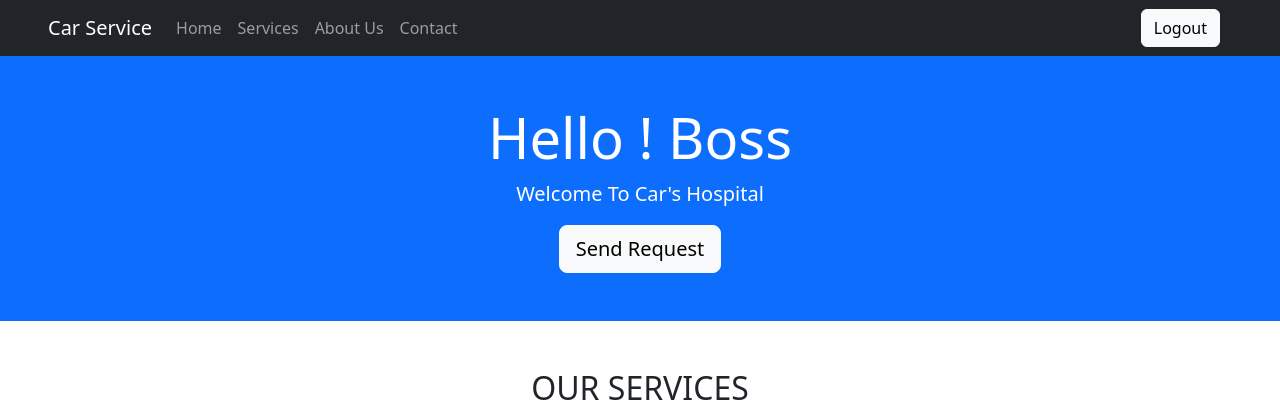
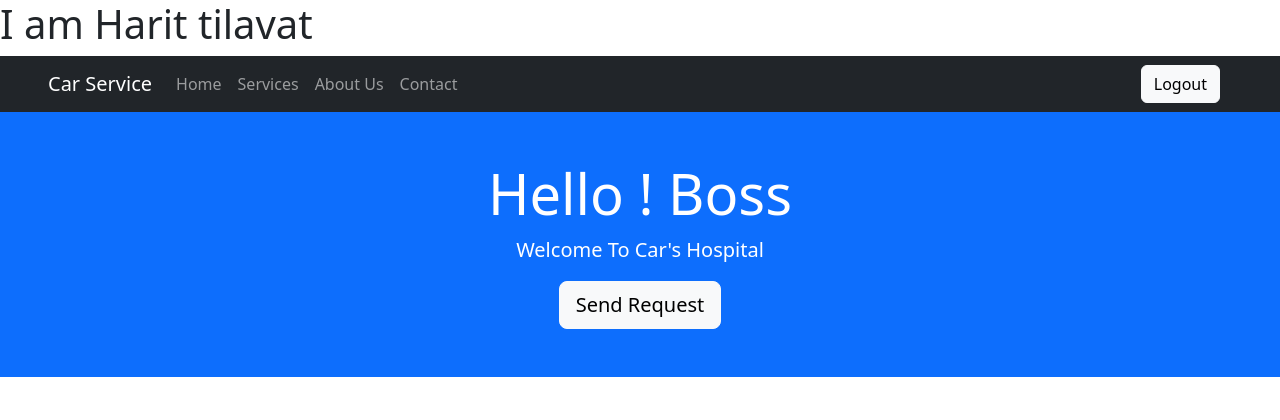
Before and after one commit to harsh-munjapara/car-service, a PHP site: page /Car_service/user_home.php in a window 1280 px wide. Shown: the top 420 px of the page. Run offline with PHP 8.4, Linux system fonts and the light colour scheme; a user stored in the database is signed in; data comes from the database, SQL or seed files in the repository; some libraries are stand-ins or nearby versions.

Commit message:
Commit added by harit

```diff
--- a/user_home.php
+++ b/user_home.php
@@ -20,7 +20,7 @@ require 'connection.php';
 </head>
 
 <body>
-
+    <h1>I am Harit tilavat</h1>
     <!-- Navbar -->
     <nav class="navbar navbar-expand-lg navbar-dark bg-dark sticky-top" style="background-color: #e3f2fd;">
         <div class="container-fluid ps-5">
```
